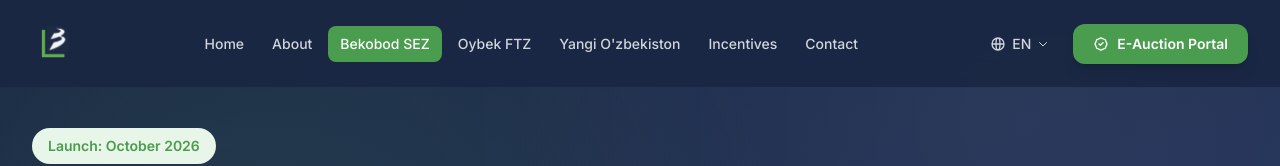
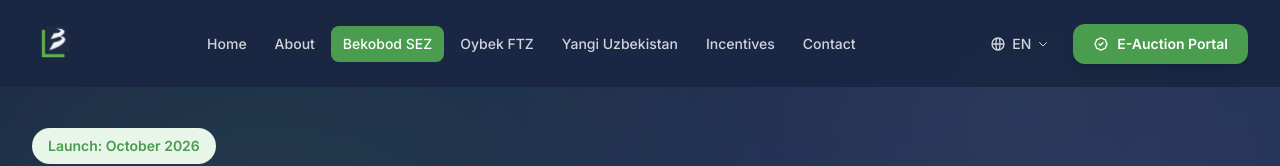
Before and after one commit to bekobodinvest/bekobod-investment-hub, a Next.js app: page /sez in a window 1280 px wide. Shown: the top 166 px of the page. Built offline with nearby package versions, Linux system fonts and the light colour scheme.

Commit message:
EN/RU: rename Yangi O'zbekiston to Yangi Uzbekistan / Янги Узбекистан
Changed the project name to its English/Russian conventional spelling
in every EN and RU string (nav, hero titles, descriptions, interest
options, etc.). Uzbek (Yangi O'zbekiston) and Chinese stay as-is.

```diff
--- a/src/i18n/translations.ts
+++ b/src/i18n/translations.ts
@@ -7,7 +7,7 @@ export const translations = {
       about: 'About',
       sez: 'Bekobod SEZ',
       oybek: 'Oybek FTZ',
-      yangi: "Yangi O'zbekiston",
+      yangi: "Yangi Uzbekistan",
       incentives: 'Incentives',
       contact: 'Contact',
       eAuction: 'E-Auction Portal',
@@ -62,7 +62,7 @@ export const translations = {
           ],
         },
         yangi: {
-          title: "Yangi O'zbekiston",
+          title: "Yangi Uzbekistan",
           subtitle: 'Residential District',
           description:
             'A complete city within a city — 104 hectares featuring 7,800 apartments, schools, clinics, business centers, and world-class amenities.',
@@ -328,13 +328,13 @@ export const translations = {
       },
     },
     yangi: {
-      title: "Yangi O'zbekiston Residential District",
+      title: "Yangi Uzbekistan Residential District",
       subtitle: 'A Complete City Within a City',
       badge: 'Launch: 2030',
       overview: {
         title: 'District Overview',
         description:
-          "Yangi O'zbekiston (New Uzbekistan) is an ambitious urban masterplan creating a fully self-contained modern city within Bekobod. Spanning 104 hectares, this transformational project features 7,800 apartments alongside comprehensive commercial, educational, healthcare, and recreational infrastructure.",
+          "Yangi Uzbekistan (New Uzbekistan) is an ambitious urban masterplan creating a fully self-contained modern city within Bekobod. Spanning 104 hectares, this transformational project features 7,800 apartments alongside comprehensive commercial, educational, healthcare, and recreational infrastructure.",
       },
       stats: [
         { label: 'Total Area', value: '104 ha' },
@@ -372,7 +372,7 @@ export const translations = {
       concept: {
         title: 'All-in-One City Concept',
         description:
-          "Yangi O'zbekiston is designed on the 15-minute city principle — all essential services, education, healthcare, and recreation are within easy walking distance. This modern urban planning approach ensures residents enjoy the highest quality of life while fostering a vibrant community.",
+          "Yangi Uzbekistan is designed on the 15-minute city principle — all essential services, education, healthcare, and recreation are within easy walking distance. This modern urban planning approach ensures residents enjoy the highest quality of life while fostering a vibrant community.",
       },
       minuteCityLabel: '15-Minute City',
       imageTagApartments: '7,800 Apts',
@@ -575,7 +575,7 @@ export const translations = {
         phone: 'Phone Number',
         country: 'Country of Origin',
         interest: 'Investment Interest',
-        interestOptions: ['Bekobod SEZ', 'Oybek FTZ', "Yangi O'zbekiston", 'General Inquiry'],
+        interestOptions: ['Bekobod SEZ', 'Oybek FTZ', "Yangi Uzbekistan", 'General Inquiry'],
         message: 'Your Message',
         submit: 'Send Message',
         success: 'Thank you! Your message has been sent. We will contact you within 24 hours.',
@@ -1150,7 +1150,7 @@ export const translations = {
       about: 'О нас',
       sez: 'СЭЗ Бекобод',
       oybek: 'СТЗ Ойбек',
-      yangi: 'Янги Узбекистон',
+      yangi: 'Янги Узбекистан',
       incentives: 'Льготы',
       contact: 'Контакты',
       eAuction: 'Электронный аукцион',
@@ -1205,7 +1205,7 @@ export const translations = {
           ],
         },
         yangi: {
-          title: 'Янги Узбекистон',
+          title: 'Янги Узбекистан',
           subtitle: 'Жилой район',
           description:
             'Полноценный город в городе — 104 га с 7 800 квартирами, школами, клиниками, бизнес-центрами и инфраструктурой мирового класса.',
@@ -1426,13 +1426,13 @@ export const translations = {
       },
     },
     yangi: {
-      title: 'Жилой район Янги Узбекистон',
+      title: 'Жилой район Янги Узбекистан',
       subtitle: 'Полноценный город в городе',
       badge: 'Запуск: 2030',
       overview: {
         title: 'Обзор района',
         description:
-          'Янги Узбекистон (Новый Узбекистан) — амбициозный градостроительный проект, создающий полностью самодостаточный современный город в Бекободе. На площади 104 га этот трансформационный проект предусматривает 7 800 квартир наряду с комплексной коммерческой, образовательной, медицинской и рекреационной инфраструктурой.',
+          'Янги Узбекистан (Новый Узбекистан) — амбициозный градостроительный проект, создающий полностью самодостаточный современный город в Бекободе. На площади 104 га этот трансформационный проект предусматривает 7 800 квартир наряду с комплексной коммерческой, образовательной, медицинской и рекреационной инфраструктурой.',
       },
       stats: [
         { label: 'Общая площадь', value: '104 га' },
@@ -1470,7 +1470,7 @@ export const translations = {
       concept: {
         title: 'Концепция «Всё в одном месте»',
         description:
-          'Янги Узбекистон спроектирован по принципу 15-минутного города — все необходимые услуги, образование, здравоохранение и отдых находятся в пешей доступности. Этот современный подход к городскому планированию обеспечивает жителям высочайшее качество жизни и формирует живое сообщество.',
+          'Янги Узбекистан спроектирован по принципу 15-минутного города — все необходимые услуги, образование, здравоохранение и отдых находятся в пешей доступности. Этот современный подход к городскому планированию обеспечивает жителям высочайшее качество жизни и формирует живое сообщество.',
       },
       minuteCityLabel: '15-минутный город',
       imageTagApartments: '7 800 квартир',
@@ -1657,7 +1657,7 @@ export const translations = {
       eauction: {
         title: 'Портал электронного аукциона',
         description:
-          'Участвуйте в нашей прозрачной системе электронных аукционов для получения прав аренды земли в СЭЗ Бекобод, СТЗ Ойбек и районе Янги Узбекистон.',
+          'Участвуйте в нашей прозрачной системе электронных аукционов для получения прав аренды земли в СЭЗ Бекобод, СТЗ Ойбек и районе Янги Узбекистан.',
         button: 'Перейти на портал электронного аукциона',
         website: 'e-auksion.uz',
       },
@@ -1668,7 +1668,7 @@ export const translations = {
         phone: 'Номер телефона',
         country: 'Страна',
         interest: 'Инвестиционный интерес',
-        interestOptions: ['СЭЗ Бекобод', 'СТЗ Ойбек', 'Янги Узбекистон', 'Общий запрос'],
+        interestOptions: ['СЭЗ Бекобод', 'СТЗ Ойбек', 'Янги Узбекистан', 'Общий запрос'],
         message: 'Ваше сообщение',
         submit: 'Отправить сообщение',
         success: 'Спасибо! Ваше сообщение отправлено. Мы свяжемся с вами в течение 24 часов.',
```
